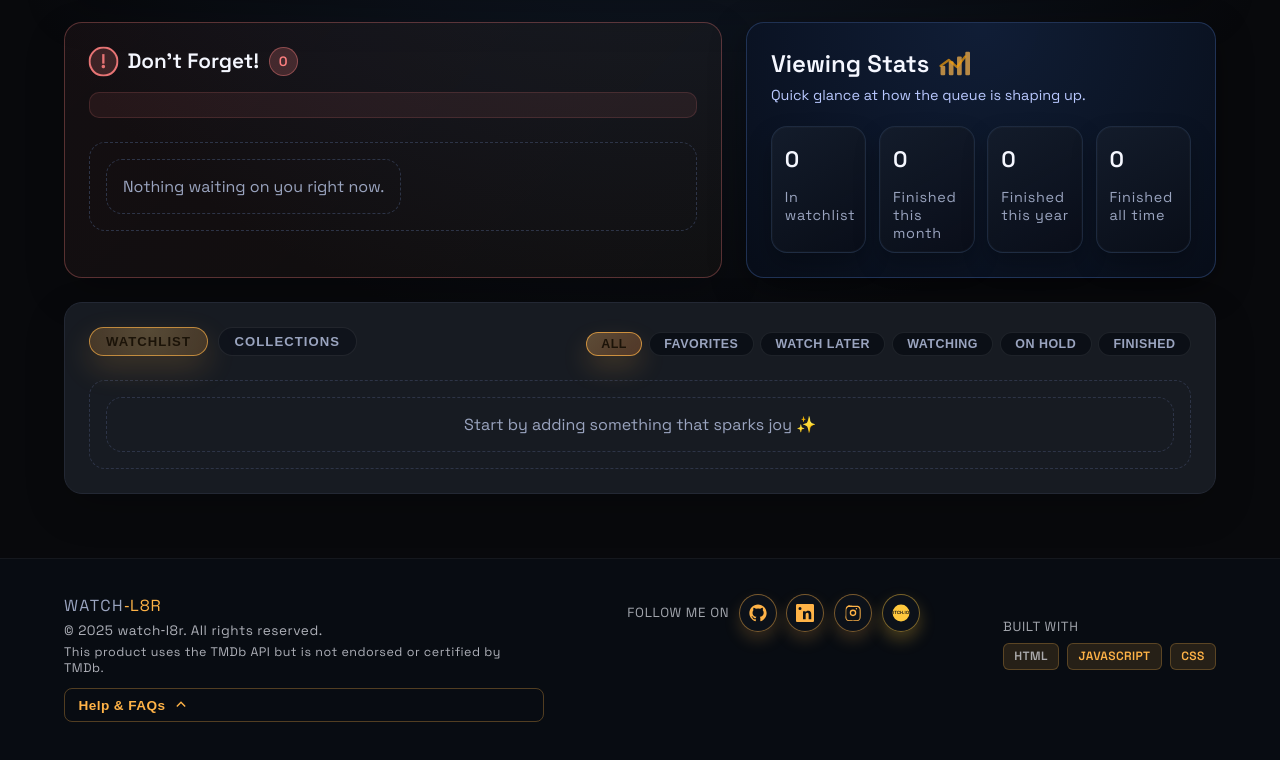
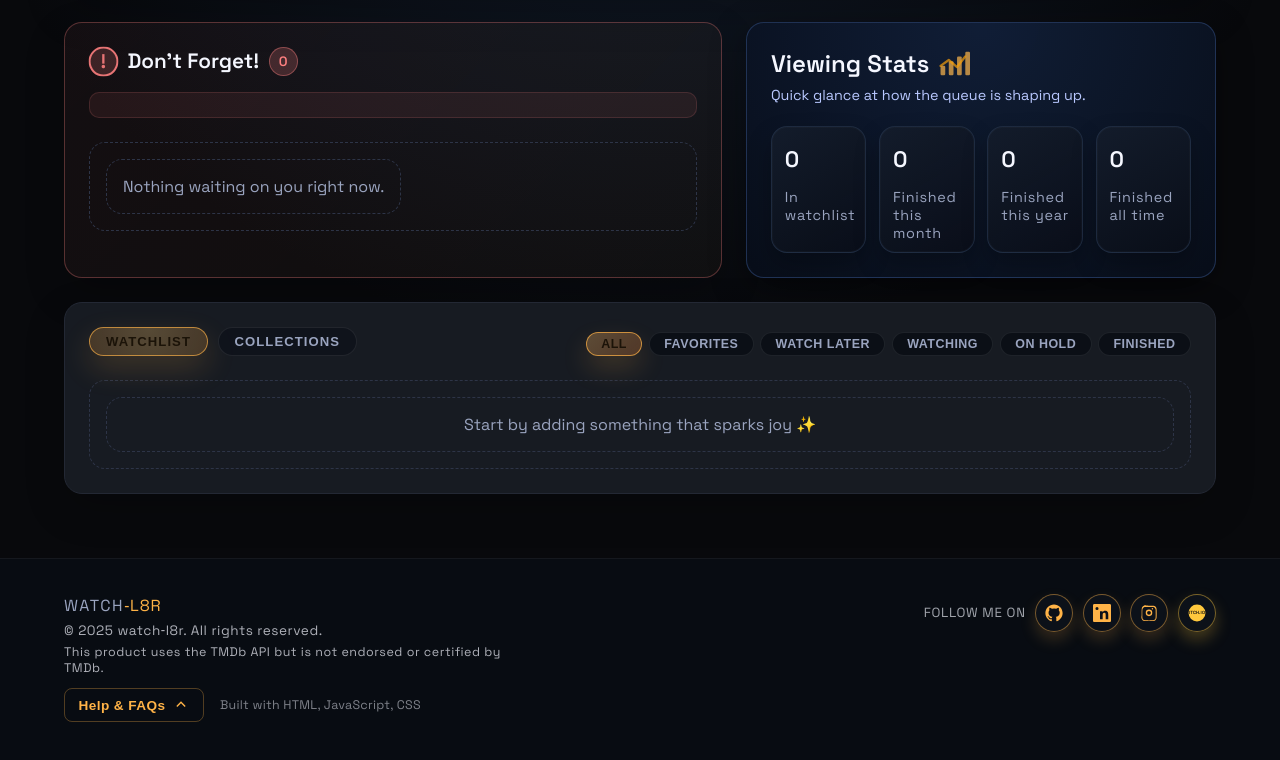
Before and after one commit to sytakadamiob/watchlist-web-app, a plain HTML site: page index.html in a window 1280 px wide. Shown: the part 366-1126 px from the top of the page. Drawn offline with Linux system fonts and the light colour scheme; no server answers.

Commit message:
refactor: move tech stack to simple text beside Help button, restore social links

```diff
--- a/index.html
+++ b/index.html
@@ -387,12 +387,15 @@
           <p class="footer-credit">
             This product uses the TMDb API but is not endorsed or certified by TMDb.
           </p>
+          <div class="footer-actions">
             <button type="button" class="help-toggle" aria-expanded="false" aria-controls="footer-faq">
               <span>Help & FAQs</span>
               <svg class="help-icon" viewBox="0 0 24 24" aria-hidden="true">
                 <path d="M12 6.5 5 13.5l1.5 1.5L12 9.5l5.5 5.5 1.5-1.5Z" fill="currentColor" />
               </svg>
             </button>
+            <p class="footer-tech-text">Built with HTML, JavaScript, CSS</p>
+          </div>
         </div>
         <div class="footer-socials">
           <span>Follow me on</span>
@@ -461,14 +464,6 @@
             </svg>
           </a>
         </div>
-        <div class="footer-tech">
-          <span>Built with</span>
-          <div class="tech-badges">
-            <span class="tech-badge">HTML</span>
-            <span class="tech-badge">JavaScript</span>
-            <span class="tech-badge">CSS</span>
-          </div>
-        </div>
       </div>
       <div id="footer-faq" class="footer-faq hidden" aria-hidden="true">
         <div class="faq-item">
--- a/styles.css
+++ b/styles.css
@@ -546,49 +546,11 @@ h1 {
   color: rgba(245, 247, 255, 0.65);
 }
 
-.footer-tech {
+.footer-actions {
   display: flex;
   flex-direction: column;
   gap: 0.5rem;
-  margin-top: 1.2rem;
-  font-size: 0.83rem;
-  letter-spacing: 0.05em;
-  text-transform: uppercase;
-}
-
-.footer-tech span:first-child {
-  color: rgba(245, 247, 255, 0.65);
-}
-
-.tech-badges {
-  display: flex;
-  align-items: center;
-  gap: 0.5rem;
-  flex-wrap: wrap;
-}
-
-.tech-badge {
-  padding: 0.3rem 0.65rem;
-  border-radius: 6px;
-  background: rgba(255, 179, 71, 0.12);
-  border: 1px solid rgba(255, 179, 71, 0.25);
-  color: var(--accent);
-  font-size: 0.75rem;
-  font-weight: 600;
-  letter-spacing: 0.03em;
-  text-transform: uppercase;
-  transition: background 0.2s ease, border-color 0.2s ease;
-}
-
-.tech-badge:hover {
-  background: rgba(255, 179, 71, 0.18);
-  border-color: rgba(255, 179, 71, 0.35);
-}
-
-@media (min-width: 720px) {
-  .footer-tech {
-    margin-top: 1.5rem;
-  }
+  margin-top: 0.75rem;
 }
 
 .help-toggle {
@@ -605,7 +567,14 @@ h1 {
   align-items: center;
   gap: 0.5rem;
   transition: border-color 0.2s ease, background 0.2s ease;
-  margin-top: 0.75rem;
+  width: fit-content;
+}
+
+.footer-tech-text {
+  margin: 0;
+  font-size: 0.78rem;
+  color: rgba(245, 247, 255, 0.5);
+  letter-spacing: 0.02em;
 }
 
 .footer-primary > div:first-child {
@@ -662,6 +631,12 @@ h1 {
 }
 
 @media (min-width: 720px) {
+  .footer-actions {
+    flex-direction: row;
+    align-items: center;
+    gap: 1rem;
+  }
+
   .footer-faq {
     grid-template-columns: repeat(2, 1fr);
     gap: 1.5rem 2rem;
```
Lines whose indentation alone changed are shown as unchanged.
